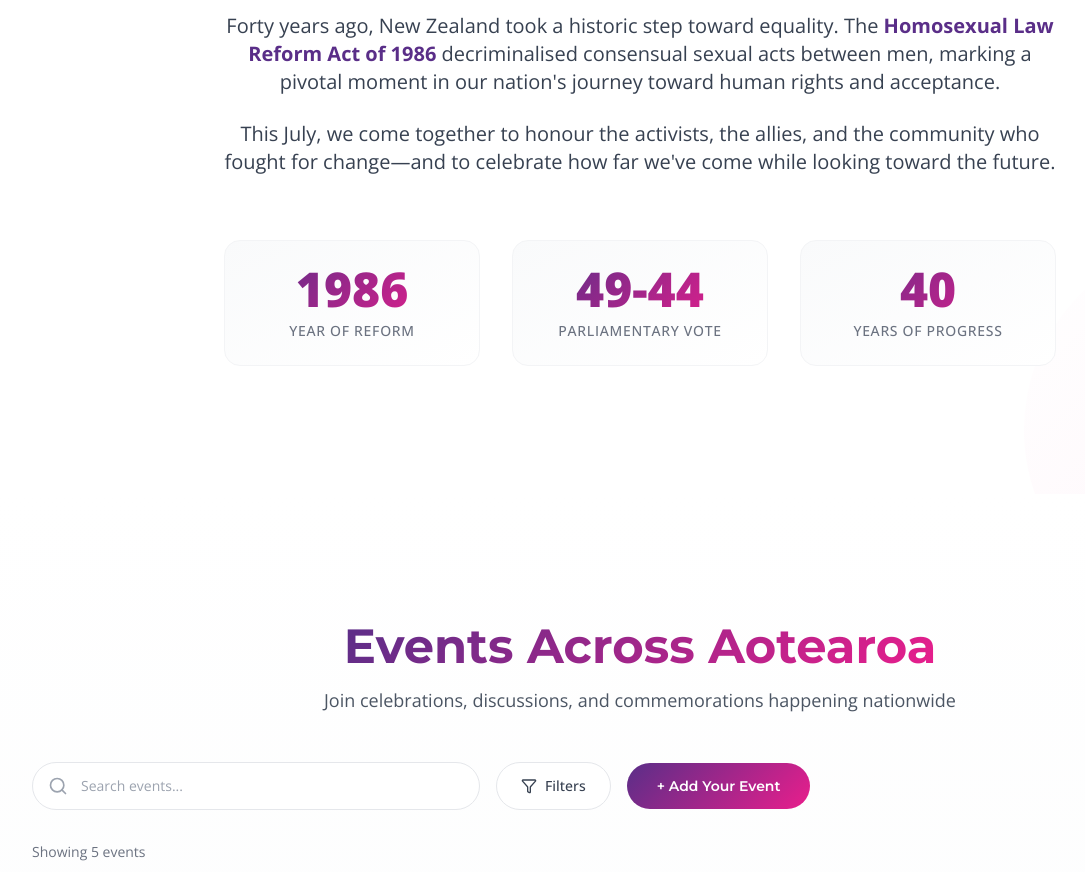
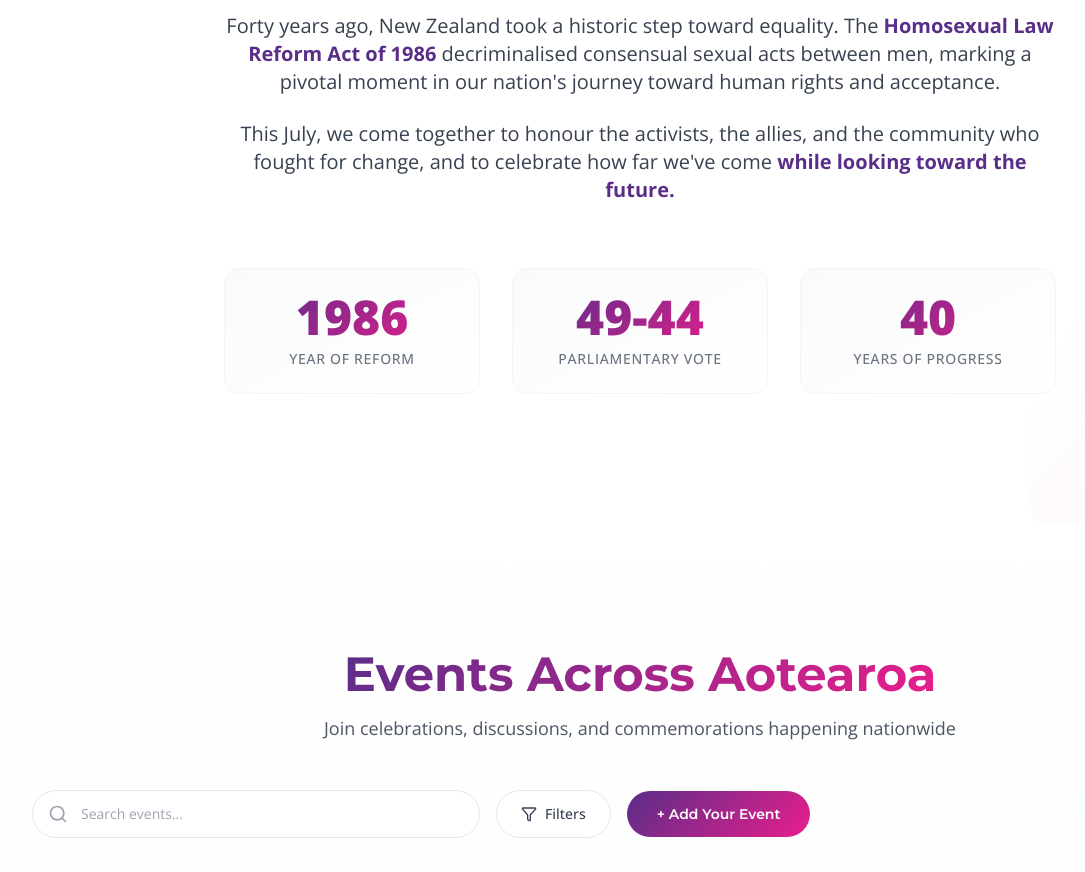
Before and after one commit to craigwat99/kimi-website, a React (Vite) app: page / in a window 1280 px wide. Shown: the part 1040-1912 px from the top of the page, without its empty margins (0-1085 px from the left). Built offline with nearby package versions, Linux system fonts and the light colour scheme.

Commit message:
Update Introduction.tsx

```diff
--- a/src/sections/Introduction.tsx
+++ b/src/sections/Introduction.tsx
@@ -70,8 +70,8 @@ export function Introduction() {
             style={{ transitionDelay: '500ms' }}
           >
             This July, we come together to honour the activists, the allies, and the
-            community who fought for change—and to celebrate how far we've come while
-            looking toward the future.
+            community who fought for change, and to celebrate how far we've come <strong className="text-[#5A2E88]">while
+            looking toward the future.</strong>
           </p>
         </div>
 
```
